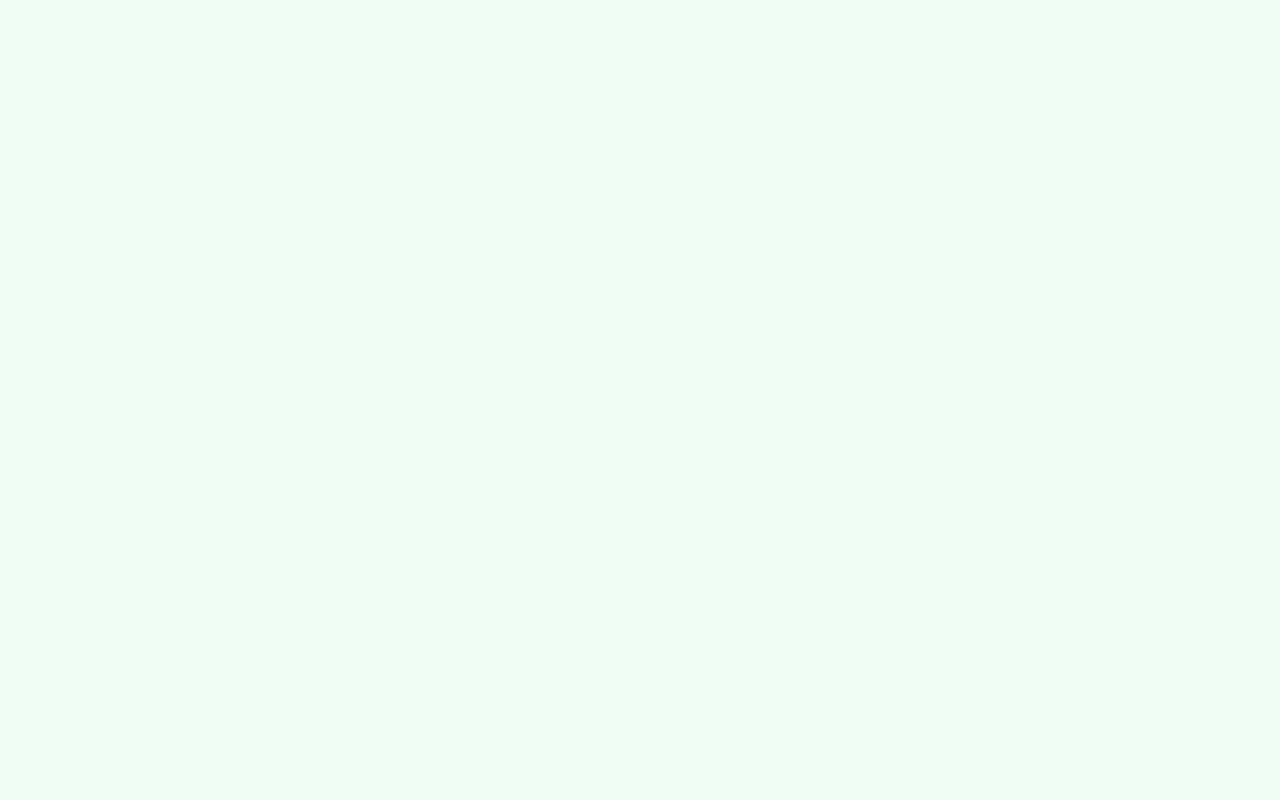
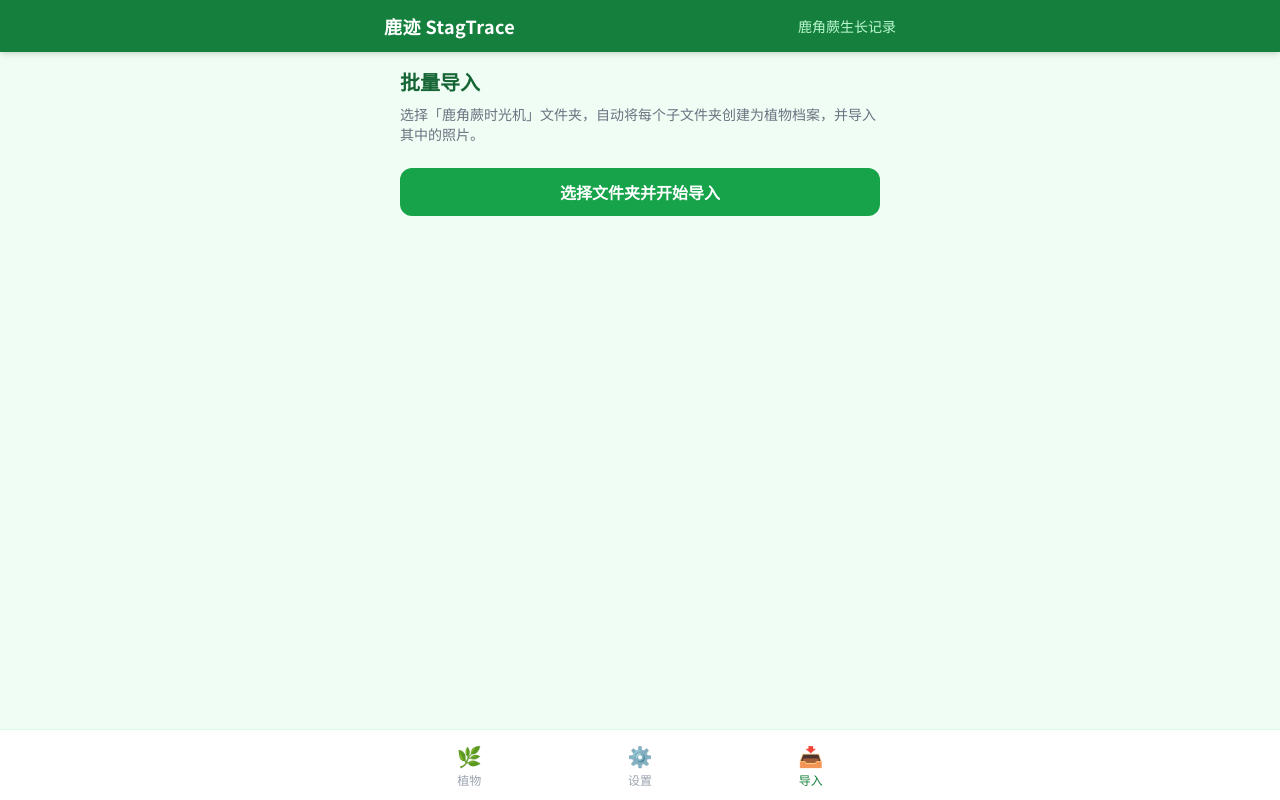
Before and after one commit to luxiaofei1977/stagtrace, a React (Vite) app: page /import in a window 1280 px wide. Before the commit this address had no page. Built offline with nearby package versions, Linux system fonts and the light colour scheme; the HTML template or start-up script is replaced by a standard one.

Commit message:
feat: 批量导入页面，支持从本地文件夹导入植物和照片

```diff
--- a/src/App.jsx
+++ b/src/App.jsx
@@ -3,6 +3,7 @@ import Layout from './components/Layout';
 import Home from './pages/Home';
 import AddPlant from './pages/AddPlant';
 import PlantDetail from './pages/PlantDetail';
+import Import from './pages/Import';
 import Settings from './pages/Settings';
 
 export default function App() {
@@ -12,6 +13,7 @@ export default function App() {
         <Route path="/" element={<Home />} />
         <Route path="/add" element={<AddPlant />} />
         <Route path="/plant/:id" element={<PlantDetail />} />
+        <Route path="/import" element={<Import />} />
         <Route path="/settings" element={<Settings />} />
       </Route>
     </Routes>
--- a/src/components/Layout.jsx
+++ b/src/components/Layout.jsx
@@ -1,9 +1,9 @@
 import { Outlet, useLocation, useNavigate } from 'react-router-dom';
-import { useEffect } from 'react';
+import { useEffect, useState } from 'react';
 import useStore from '../store/useStore';
 import { setupWeeklyReminder, requestNotificationPermission } from '../utils/notifications';
 
-const navItems = [
+const baseNavItems = [
   { path: '/', label: '植物', icon: '🌿' },
   { path: '/settings', label: '设置', icon: '⚙️' }
 ];
@@ -12,6 +12,11 @@ export default function Layout() {
   const location = useLocation();
   const navigate = useNavigate();
   const { reminderEnabled, reminderDay, reminderHour, reminderMinute, loadSettings } = useStore();
+  const [isDesktop, setIsDesktop] = useState(false);
+
+  useEffect(() => {
+    setIsDesktop(typeof window !== 'undefined' && typeof window.showDirectoryPicker === 'function');
+  }, []);
 
   useEffect(() => {
     loadSettings().then(() => {
@@ -30,6 +35,10 @@ export default function Layout() {
       }
     });
   }, []);
+
+  const navItems = isDesktop
+    ? [...baseNavItems, { path: '/import', label: '导入', icon: '📥' }]
+    : baseNavItems;
 
   return (
     <div className="min-h-screen flex flex-col">
--- /dev/null
+++ b/src/pages/Import.jsx
@@ -0,0 +1,240 @@
+import { useState, useRef } from 'react';
+import { addPlant, addPhoto } from '../db/indexedDB';
+import { compressImage } from '../utils/photo';
+
+const IMAGE_EXTENSIONS = new Set(['jpg', 'jpeg', 'png', 'webp', 'gif', 'bmp', 'heic', 'heif', 'tiff', 'tif']);
+
+function isImageFile(name) {
+  const dot = name.lastIndexOf('.');
+  if (dot === -1) return false;
+  return IMAGE_EXTENSIONS.has(name.slice(dot + 1).toLowerCase());
+}
+
+export default function Import() {
+  const [status, setStatus] = useState('idle'); // idle | scanning | importing | done | error
+  const [progress, setProgress] = useState({ current: '', plantIndex: 0, plantTotal: 0, photoCount: 0 });
+  const [results, setResults] = useState([]);
+  const [errorMsg, setErrorMsg] = useState('');
+  const abortRef = useRef(false);
+
+  const fileToDataURL = (file) =>
+    new Promise((resolve, reject) => {
+      const reader = new FileReader();
+      reader.onload = () => resolve(reader.result);
+      reader.onerror = reject;
+      reader.readAsDataURL(file);
+    });
+
+  const handleImport = async () => {
+    if (typeof window.showDirectoryPicker !== 'function') {
+      setErrorMsg('您的浏览器不支持 File System Access API。请使用 Chrome / Edge 桌面版浏览器。');
+      setStatus('error');
+      return;
+    }
+
+    abortRef.current = false;
+    setResults([]);
+    setErrorMsg('');
+
+    let dirHandle;
+    try {
+      dirHandle = await window.showDirectoryPicker({ mode: 'read' });
+    } catch {
+      return; // user cancelled
+    }
+
+    // ---- Phase 1: Scan ----
+    setStatus('scanning');
+    setProgress({ current: '正在扫描文件夹结构...', plantIndex: 0, plantTotal: 0, photoCount: 0 });
+
+    const plantsData = [];
+
+    for await (const [name, handle] of dirHandle.entries()) {
+      if (abortRef.current) break;
+      if (handle.kind !== 'directory') continue;
+
+      const files = [];
+      for await (const [fname, fhandle] of handle.entries()) {
+        if (fhandle.kind === 'file' && isImageFile(fname)) {
+          const file = await fhandle.getFile();
+          files.push({ name: fname, file });
+        }
+      }
+      if (files.length === 0) continue;
+
+      files.sort((a, b) => a.file.lastModified - b.file.lastModified);
+
+      plantsData.push({ plantName: name, files });
+    }
+
+    if (plantsData.length === 0) {
+      setErrorMsg('所选文件夹中没有找到包含图片的子文件夹。');
+      setStatus('error');
+      return;
+    }
+
+    // ---- Phase 2: Import ----
+    setStatus('importing');
+    const importResults = [];
+    let totalPhotos = 0;
+
+    for (let i = 0; i < plantsData.length; i++) {
+      if (abortRef.current) break;
+
+      const { plantName, files } = plantsData[i];
+      setProgress({
+        current: plantName,
+        plantIndex: i + 1,
+        plantTotal: plantsData.length,
+        photoCount: totalPhotos
+      });
+
+      const plant = await addPlant({
+        variety: plantName,
+        nickname: '',
+        source: '',
+        price: '',
+        notes: ''
+      });
+
+      let plantPhotoCount = 0;
+      for (const { file } of files) {
+        if (abortRef.current) break;
+        try {
+          const dataUrl = await fileToDataURL(file);
+          const compressed = await compressImage(dataUrl, 1200, 0.75);
+          await addPhoto({
+            plantId: plant.id,
+            dataUrl: compressed,
+            takenAt: file.lastModified,
+            label: ''
+          });
+          plantPhotoCount++;
+          totalPhotos++;
+        } catch (e) {
+          console.error(`导入照片失败: ${file.name}`, e);
+        }
+        setProgress((prev) => ({ ...prev, photoCount: totalPhotos }));
+      }
+
+      importResults.push({ plantName, plantId: plant.id, photoCount: plantPhotoCount });
+      setResults([...importResults]);
+    }
+
+    setStatus(abortRef.current ? 'done' : 'done');
+  };
+
+  const handleCancel = () => {
+    abortRef.current = true;
+  };
+
+  const isSupported = typeof window !== 'undefined' && typeof window.showDirectoryPicker === 'function';
+
+  return (
+    <div className="max-w-lg mx-auto">
+      <h2 className="text-xl font-bold text-fern-800 mb-2">批量导入</h2>
+      <p className="text-sm text-gray-500 mb-6">
+        选择「鹿角蕨时光机」文件夹，自动将每个子文件夹创建为植物档案，并导入其中的照片。
+      </p>
+
+      {!isSupported && (
+        <div className="bg-amber-50 border border-amber-200 rounded-xl p-4 mb-6">
+          <p className="text-amber-800 text-sm font-medium">浏览器不支持</p>
+          <p className="text-amber-700 text-xs mt-1">
+            File System Access API 仅支持 Chrome / Edge 桌面版浏览器。请使用桌面端浏览器打开此页面。
+          </p>
+        </div>
+      )}
+
+      <div className="space-y-4">
+        {/* launch button */}
+        {status === 'idle' || status === 'done' || status === 'error' ? (
+          <button
+            onClick={handleImport}
+            disabled={!isSupported}
+            className="w-full py-3 bg-fern-600 text-white rounded-xl font-semibold hover:bg-fern-700 disabled:opacity-40 disabled:cursor-not-allowed transition-colors"
+          >
+            选择文件夹并开始导入
+          </button>
+        ) : (
+          <button
+            onClick={handleCancel}
+            className="w-full py-3 bg-red-500 text-white rounded-xl font-semibold hover:bg-red-600 transition-colors"
+          >
+            取消导入
+          </button>
+        )}
+
+        {/* error */}
+        {errorMsg && (
+          <div className="bg-red-50 border border-red-200 rounded-xl p-4">
+            <p className="text-red-700 text-sm">{errorMsg}</p>
+          </div>
+        )}
+
+        {/* progress */}
+        {status === 'scanning' && (
+          <div className="bg-blue-50 border border-blue-200 rounded-xl p-4">
+            <div className="flex items-center gap-3">
+              <div className="w-5 h-5 border-2 border-blue-500 border-t-transparent rounded-full animate-spin" />
+              <span className="text-blue-700 text-sm">{progress.current}</span>
+            </div>
+          </div>
+        )}
+
+        {status === 'importing' && (
+          <div className="bg-green-50 border border-green-200 rounded-xl p-4 space-y-2">
+            <div className="flex items-center gap-3">
+              <div className="w-5 h-5 border-2 border-green-500 border-t-transparent rounded-full animate-spin" />
+              <span className="text-green-800 text-sm font-medium">
+                正在导入: {progress.current}（{progress.plantIndex}/{progress.plantTotal}）
+              </span>
+            </div>
+            <p className="text-green-700 text-xs ml-8">
+              已导入 {progress.photoCount} 张照片
+            </p>
+            {/* progress bar */}
+            <div className="w-full bg-green-200 rounded-full h-2 ml-8">
+              <div
+                className="bg-green-500 h-2 rounded-full transition-all duration-300"
+                style={{ width: `${progress.plantTotal ? (progress.plantIndex / progress.plantTotal) * 100 : 0}%` }}
+              />
+            </div>
+          </div>
+        )}
+
+        {/* results */}
+        {results.length > 0 && (
+          <div className="bg-white border border-fern-200 rounded-xl overflow-hidden">
+            <div className="px-4 py-3 bg-fern-50 border-b border-fern-100">
+              <span className="text-fern-800 font-semibold text-sm">导入结果</span>
+            </div>
+            <div className="divide-y divide-gray-100 max-h-64 overflow-y-auto">
+              {results.map((r) => (
+                <div key={r.plantId} className="px-4 py-3 flex justify-between items-center">
+                  <span className="text-sm text-gray-700">{r.plantName}</span>
+                  <span className="text-xs text-fern-600 bg-fern-50 px-2 py-1 rounded-full">
+                    {r.photoCount} 张照片
+                  </span>
+                </div>
+              ))}
+            </div>
+            <div className="px-4 py-2 bg-gray-50 text-xs text-gray-500">
+              共导入 {results.length} 个植物，
+              {results.reduce((s, r) => s + r.photoCount, 0)} 张照片
+            </div>
+          </div>
+        )}
+
+        {status === 'done' && results.length > 0 && (
+          <button
+            onClick={handleImport}
+            className="w-full py-2 border border-fern-300 text-fern-700 rounded-xl font-medium hover:bg-fern-50 transition-colors text-sm"
+          >
+            继续导入其他文件夹
+          </button>
+        )}
+      </div>
+    </div>
+  );
+}
```
